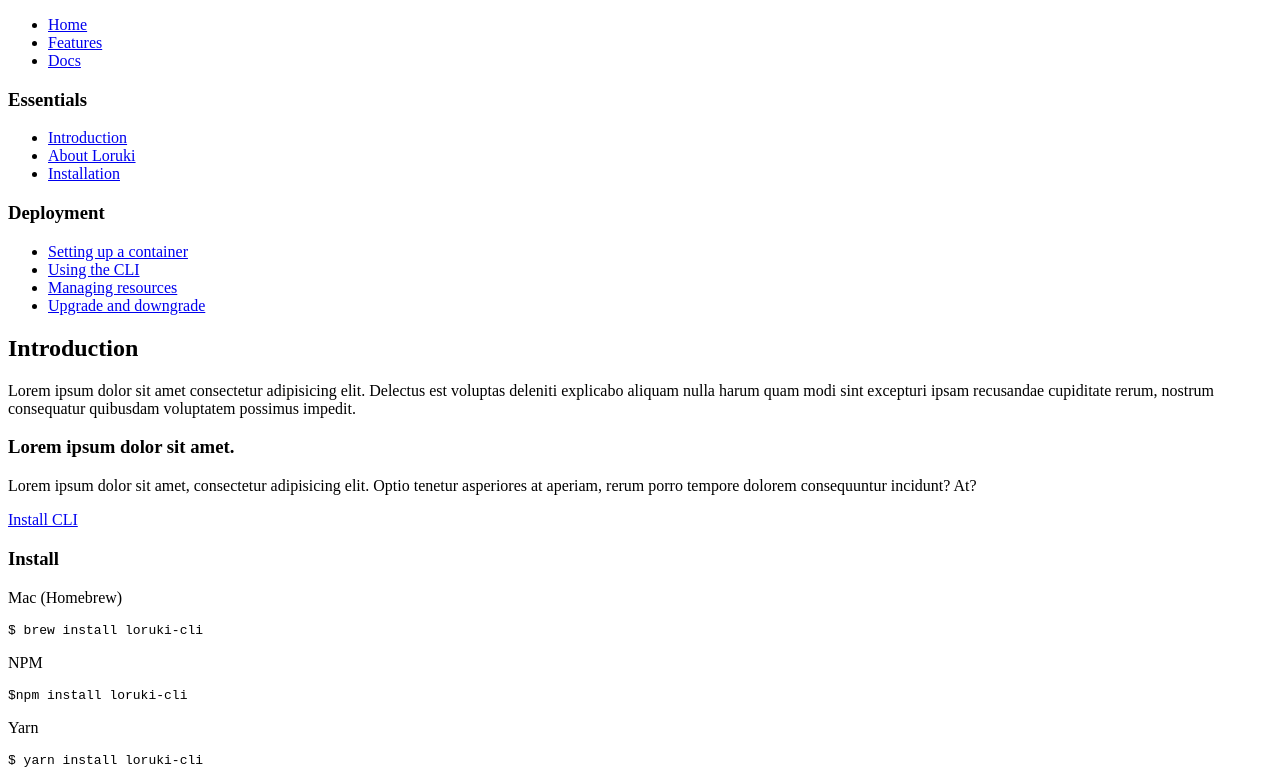
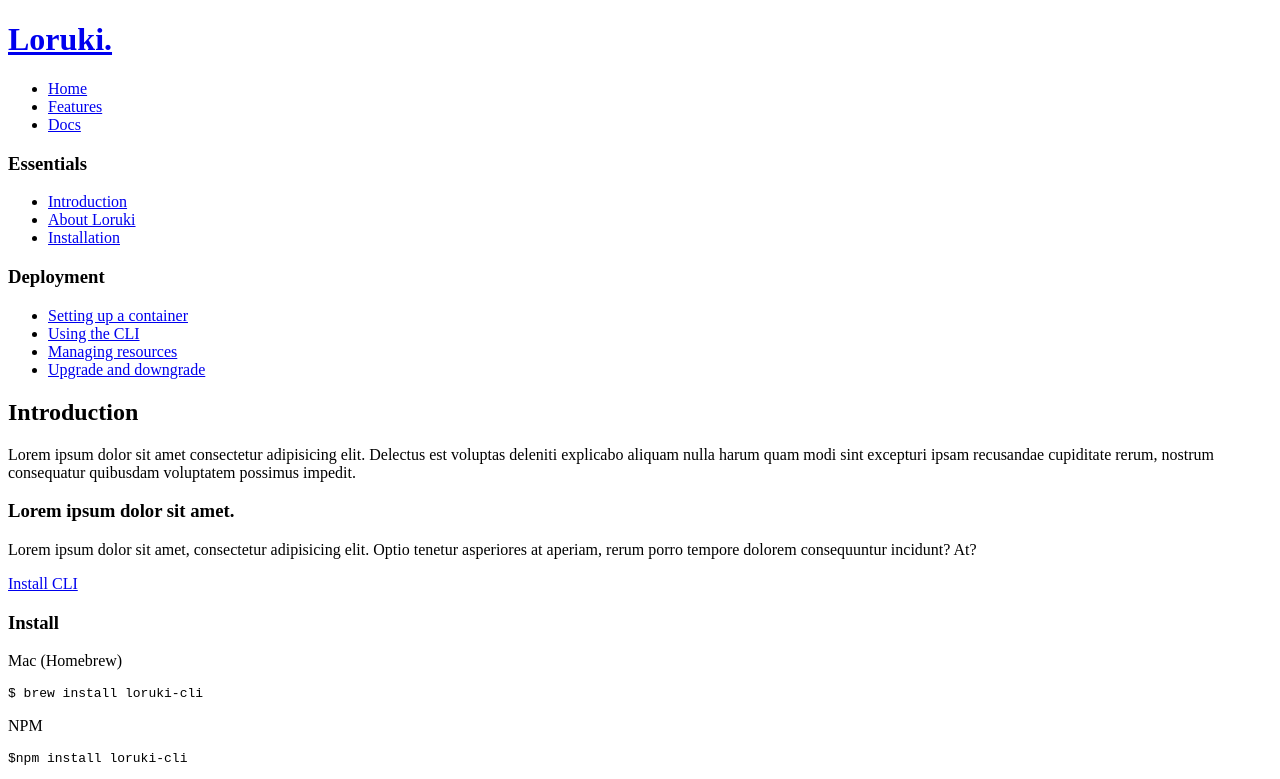
Before and after one commit to BF-FrontEnd-class/agile-development-group1-loruki-rebild, a website: page pages/docs.html in a window 1280 px wide. Shown: the top 779 px of the page. Drawn offline with Linux system fonts and the light colour scheme.

Commit message:
added title to docs

```diff
--- a/pages/docs.html
+++ b/pages/docs.html
@@ -9,7 +9,8 @@
   <!-- Nevbar -->
   <div class="navbar">
     <div class="container flex">
-      <nav>
+      <h1 class="logo"><a href="/index.html">Loruki.</a></h1>
+    <nav>
         <ul>
           <li><a href="/index.html">Home</a></li>
           <li><a href="/pages/features.html">Features</a></li>
```
